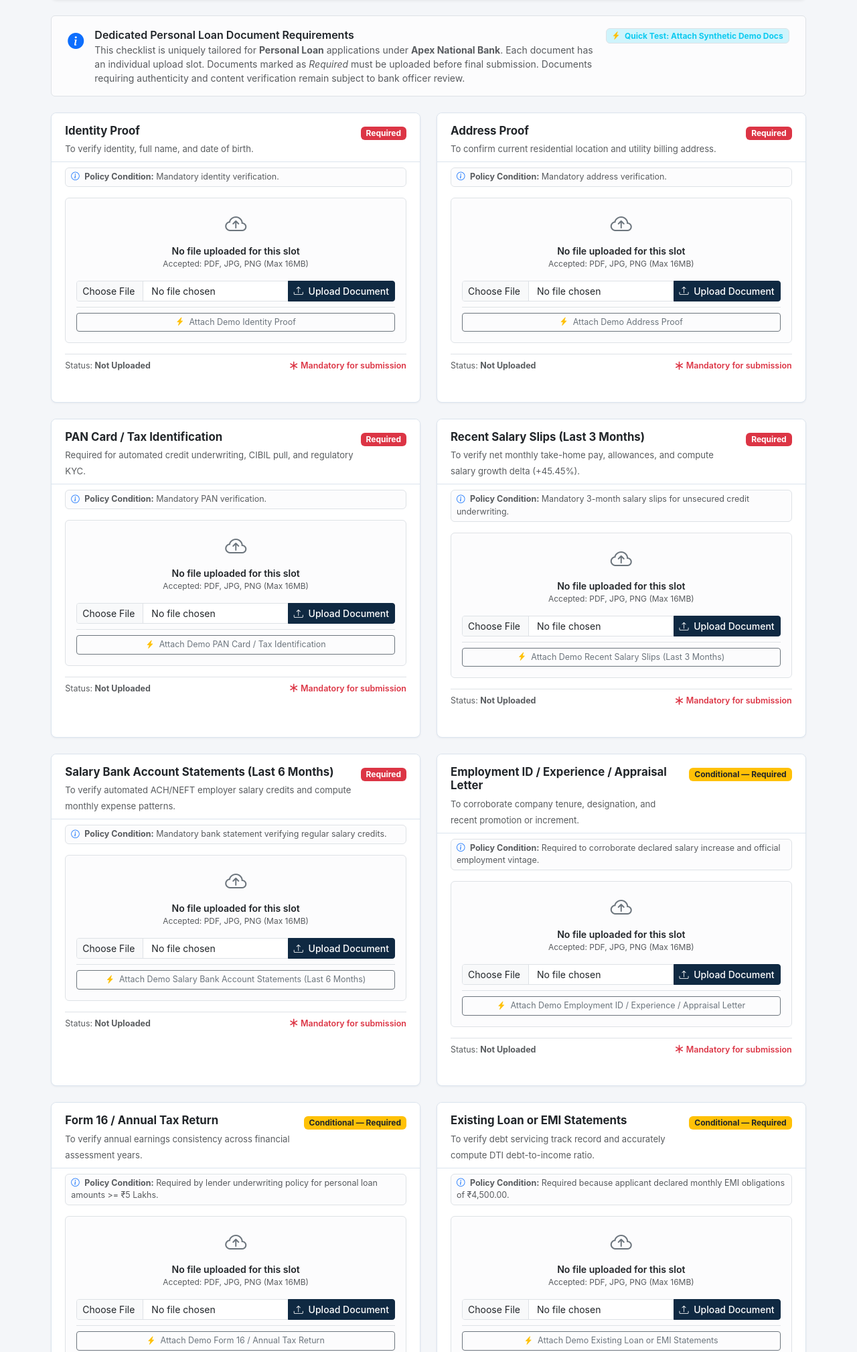
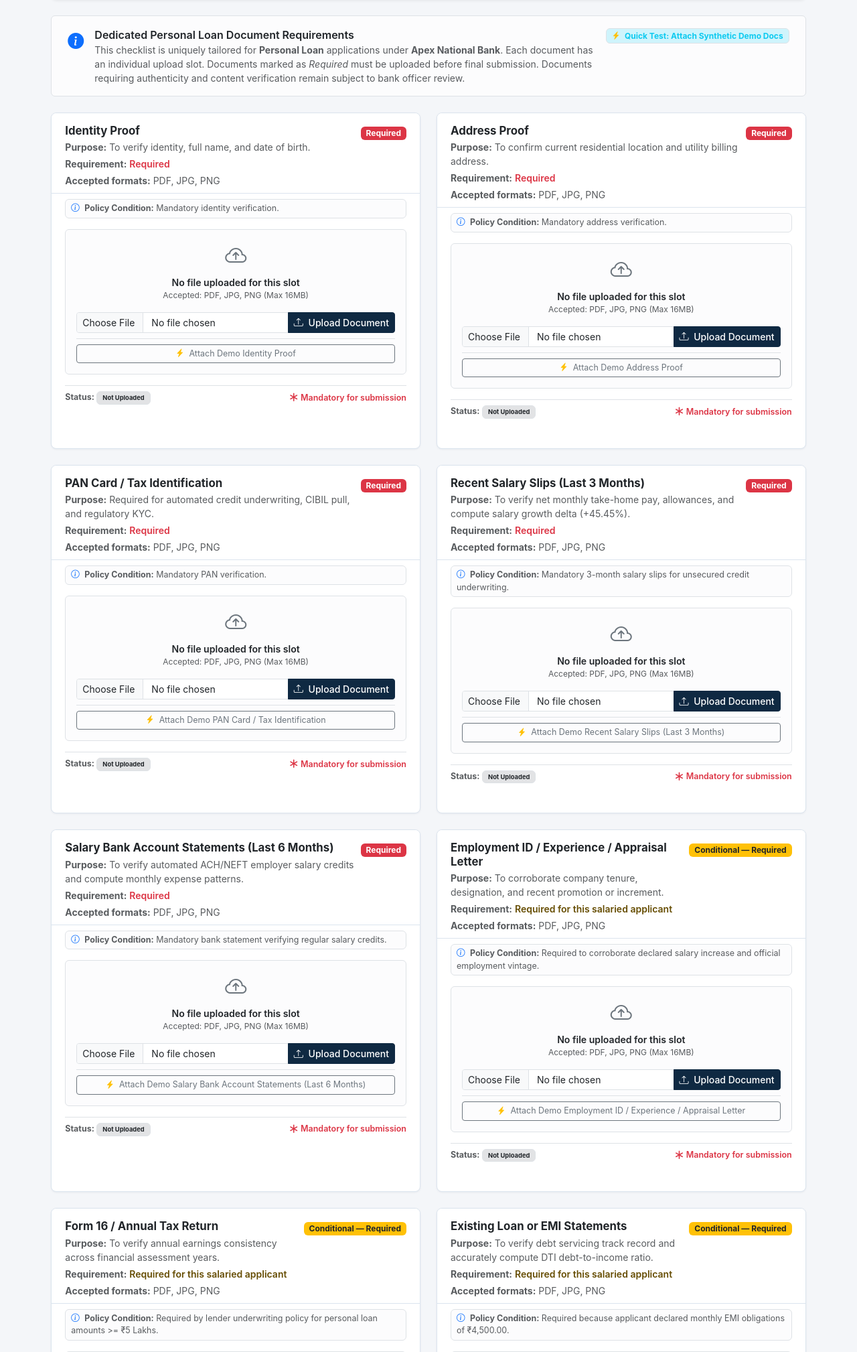
Before and after one commit to Praveenkumar1245/FinCred-Intelligent-Loan-Assessment-and-Credit-Risk-Platform, a Flask app: page /application/1/documents in a window 1280 px wide. Shown: the part 608-2626 px from the top of the page at 67% size. Run offline with Flask 3, Linux system fonts and the light colour scheme; the visitor is signed in with stand-in values (Sample User, id 1).

Commit message:
feat(upload): Refine document card metadata, requirement status, and review tags per specification

```diff
--- a/templates/document_upload.html
+++ b/templates/document_upload.html
@@ -148,7 +148,24 @@
                             <div class="d-flex align-items-center gap-2 mb-1">
                                 <h6 class="fc-card-title fw-bold text-dark mb-0">{{ slot.name }}</h6>
                             </div>
-                            <small class="text-muted" style="font-size: 0.82rem;">{{ slot.purpose }}</small>
+                            <div class="text-muted small mb-1">
+                                <strong>Purpose:</strong> {{ slot.purpose }}
+                            </div>
+                            <div class="text-muted small mb-1">
+                                <strong>Requirement:</strong>
+                                {% if slot.badge_type == 'required' %}
+                                <span class="text-danger fw-semibold">Required</span>
+                                {% elif slot.badge_type == 'conditional-active' %}
+                                <span class="text-warning-emphasis fw-semibold">Required for this {{ application.employment_type | lower }} applicant</span>
+                                {% elif slot.badge_type == 'conditional-inactive' %}
+                                <span class="text-secondary">Not Required for the current application</span>
+                                {% else %}
+                                <span class="text-secondary">Optional</span>
+                                {% endif %}
+                            </div>
+                            <div class="text-muted small">
+                                <strong>Accepted formats:</strong> PDF, JPG, PNG
+                            </div>
                         </div>
                         <div>
                             {% if slot.badge_type == 'required' %}
@@ -159,7 +176,7 @@
                             </span>
                             {% elif slot.badge_type == 'conditional-inactive' %}
                             <span class="badge bg-light text-muted border py-1 px-2" style="font-size: 0.75rem;" title="{{ slot.condition_explanation }}">
-                                Conditional — Not Required
+                                Not Required
                             </span>
                             {% else %}
                             <span class="badge bg-secondary-subtle text-secondary py-1 px-2" style="font-size: 0.75rem;">Optional</span>
@@ -170,7 +187,7 @@
                     <!-- Card Body -->
                     <div class="fc-card-body d-flex flex-column justify-content-between pt-2">
 
-                        <!-- Rationale / Condition explanation -->
+                        <!-- Policy condition rationale explanation -->
                         {% if slot.condition_explanation %}
                         <div class="alert alert-light border py-1 px-2 mb-3 small text-muted" style="font-size: 0.78rem;">
                             <i class="bi bi-info-circle me-1 text-primary"></i>
@@ -192,29 +209,25 @@
                                     {% endif %}
                                     <div>
                                         <div class="fw-semibold text-dark text-break" style="font-size: 0.9rem;">
-                                            {{ doc.original_filename }}
+                                            <strong>Filename:</strong> <code>{{ doc.original_filename }}</code>
                                         </div>
                                         <div class="small text-muted" style="font-size: 0.75rem;">
-                                            {{ (doc.file_size / 1024) | round(1) }} KB | {{ doc.file_type | upper }} | Uploaded: {{ doc.uploaded_at | format_date('%d %b %Y, %I:%M %p') }}
+                                            <strong>Uploaded:</strong> {{ doc.uploaded_at | format_date('%d %b %Y, %I:%M %p') }} | {{ (doc.file_size / 1024) | round(1) }} KB | {{ doc.file_type | upper }}
                                         </div>
                                     </div>
                                 </div>
                                 <div>
                                     {% if doc.verification_status == 'verified' %}
-                                    <span class="badge bg-success-subtle text-success border border-success-subtle">
-                                        <i class="bi bi-check-circle-fill me-1"></i>Verified
+                                    <span class="badge bg-success-subtle text-success border border-success-subtle py-1 px-2">
+                                        <i class="bi bi-check-circle-fill me-1"></i>Status: Verified
                                     </span>
                                     {% elif doc.verification_status == 'rejected' %}
-                                    <span class="badge bg-danger-subtle text-danger border border-danger-subtle">
-                                        <i class="bi bi-x-circle-fill me-1"></i>Rejected / Needs Replacement
-                                    </span>
-                                    {% elif doc.verification_status == 'needs_review' %}
-                                    <span class="badge bg-warning-subtle text-warning border border-warning-subtle">
-                                        <i class="bi bi-flag-fill me-1"></i>Under Review
+                                    <span class="badge bg-danger-subtle text-danger border border-danger-subtle py-1 px-2">
+                                        <i class="bi bi-exclamation-octagon-fill me-1"></i>Status: Needs Replacement
                                     </span>
                                     {% else %}
-                                    <span class="badge bg-info-subtle text-info border border-info-subtle">
-                                        <i class="bi bi-clock-history me-1"></i>Uploaded (Pending Officer Check)
+                                    <span class="badge bg-warning-subtle text-dark border border-warning-subtle py-1 px-2">
+                                        <i class="bi bi-clock-history me-1"></i>Status: Uploaded — Awaiting Verification
                                     </span>
                                     {% endif %}
                                 </div>
@@ -224,7 +237,7 @@
                             {% if slot.reviewer_comments %}
                             <div class="alert alert-danger py-2 px-3 small mt-2 mb-2">
                                 <i class="bi bi-exclamation-octagon-fill me-1"></i>
-                                <strong>Officer Reviewer Note:</strong> {{ slot.reviewer_comments }}
+                                <strong>Reviewer comments:</strong> {{ slot.reviewer_comments }}
                             </div>
                             {% endif %}
 
@@ -256,10 +269,10 @@
                         <div class="d-flex flex-wrap align-items-center justify-content-between gap-2 pt-2 border-top">
                             <div class="d-flex gap-2">
                                 <a href="{{ url_for('officer.preview_document', doc_id=doc.id) }}" target="_blank" class="btn btn-sm btn-outline-secondary">
-                                    <i class="bi bi-eye me-1"></i> Preview File
+                                    <i class="bi bi-eye me-1"></i> Preview
                                 </a>
                                 <button type="button" class="btn btn-sm btn-outline-primary" data-bs-toggle="collapse" data-bs-target="#replace_form_{{ slot.doc_type }}" aria-expanded="false">
-                                    <i class="bi bi-arrow-repeat me-1"></i> Replace File
+                                    <i class="bi bi-arrow-repeat me-1"></i> Replace
                                 </button>
                             </div>
                             <div>
@@ -321,7 +334,14 @@
                         </div>
 
                         <div class="d-flex align-items-center justify-content-between text-muted small pt-2 border-top" style="font-size: 0.78rem;">
-                            <span>Status: <strong class="text-muted">Not Uploaded</strong></span>
+                            <span>
+                                <strong>Status:</strong>
+                                {% if slot.badge_type == 'conditional-inactive' %}
+                                <span class="badge bg-light text-muted border py-1 px-2">Not Required</span>
+                                {% else %}
+                                <span class="badge bg-secondary-subtle text-dark border py-1 px-2">Not Uploaded</span>
+                                {% endif %}
+                            </span>
                             {% if slot.is_mandatory %}
                             <span class="text-danger fw-semibold"><i class="bi bi-asterisk me-1"></i>Mandatory for submission</span>
                             {% else %}
```
